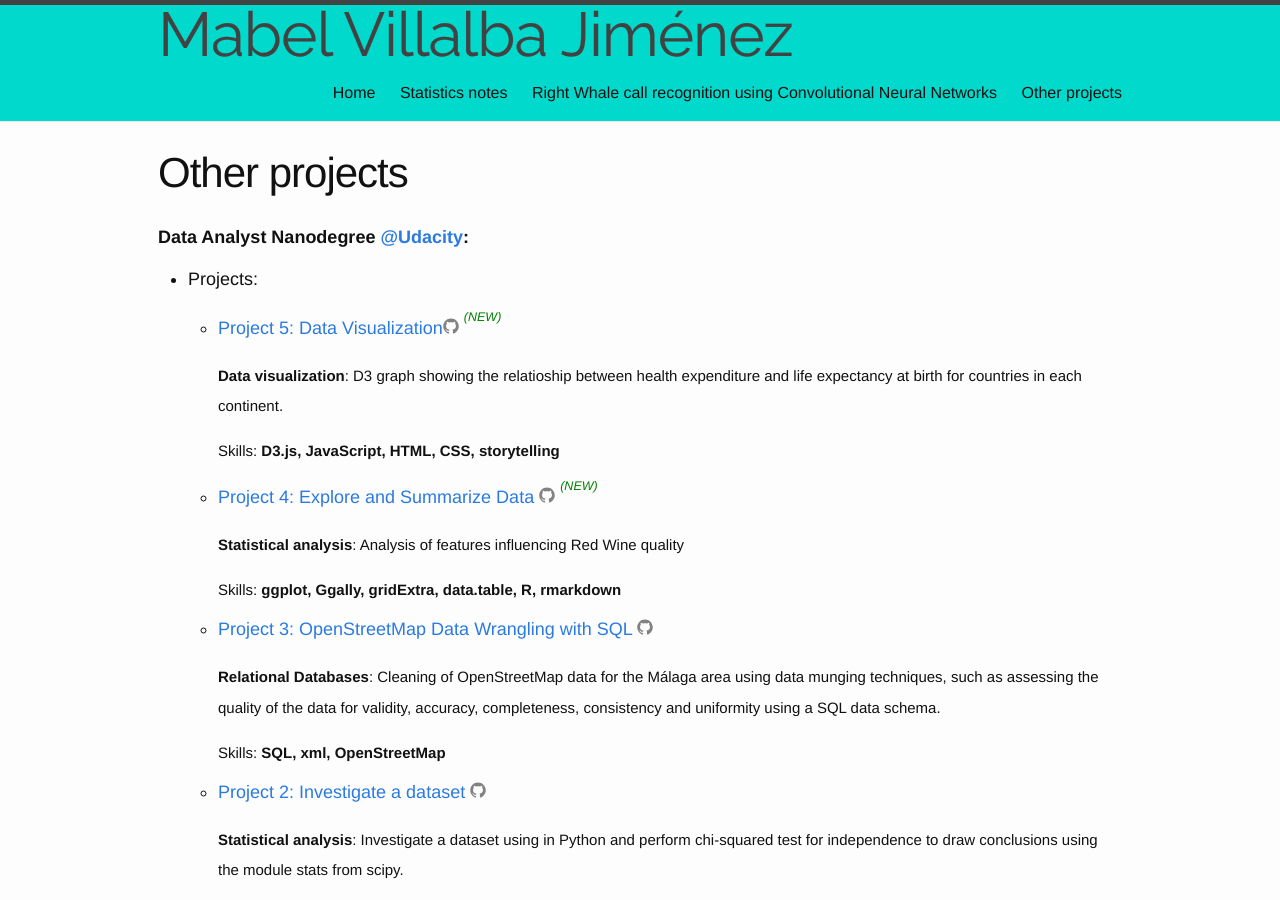
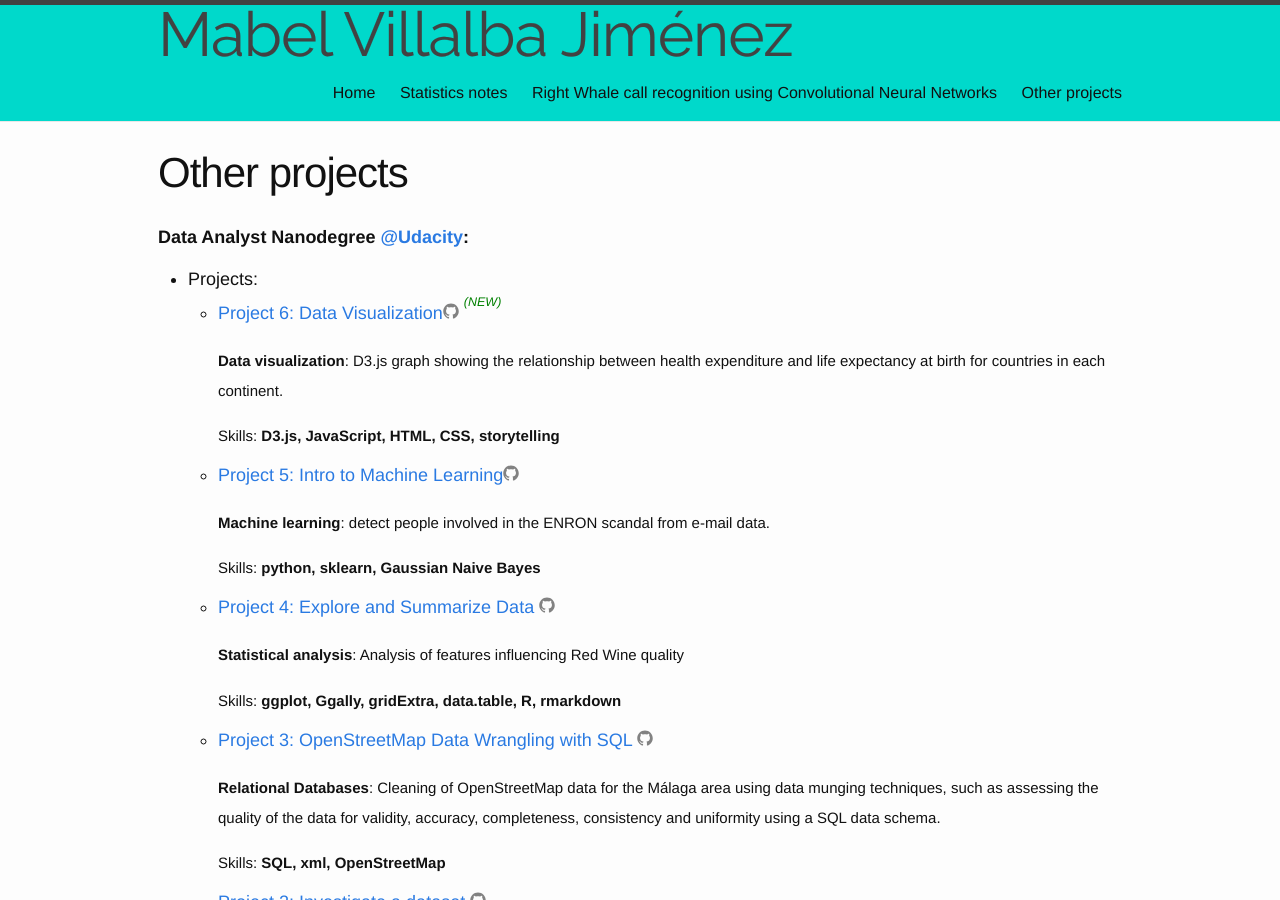
Before and after one commit to mabelvj/mabelvj.github.io, a Jekyll site: the page built from projects.md, in a window 1280 px wide and 900 px high. Built offline with Jekyll 4.4.1, drawn with Linux system fonts in a browser that asks for light colours; some web fonts are replaced; Markdown is read by kramdown in place of the engine named in the settings; comment, search, counter and statistics services are not loaded.

Commit message:
Update projects.md

```diff
--- a/projects.md
+++ b/projects.md
@@ -7,16 +7,24 @@ navigation_weight: 4
 **Data Analyst Nanodegree [@Udacity](https://www.udacity.com):**
 
 - Projects:
+	- [Project 6: Data Visualization](http://bl.ocks.org/mabelvj/e35a77e8719c881f5567b7da1df43d53)[{%include icon-github.svg%}](https://github.com/mabelvj/data-analyst-nanodegree/tree/master/P6--data-visualization/P6) <span style="color:green"><sup><sup>*(NEW)* </sup></sup></span>
 
-	- [Project 5: Data Visualization](http://bl.ocks.org/mabelvj/e35a77e8719c881f5567b7da1df43d53)[{%include icon-github.svg%}](https://github.com/mabelvj/data-analyst-nanodegree/tree/master/P5-data-visualization) <span style="color:green"><sup><sup>*(NEW)* </sup></sup></span>
-
-		<sub> **Data visualization**: D3 graph showing the relatioship between health expenditure and life expectancy at birth for countries in each continent.</sub>
+		<sub> **Data visualization**: D3.js graph showing the relationship between health expenditure and life expectancy at birth for countries in each continent.</sub>
 
 		<sub>Skills: **D3.js, JavaScript, HTML, CSS, storytelling** </sub>
 
 
 
-	- [Project 4: Explore and Summarize Data](https://rawgit.com/mabelvj/data-analyst-nanodegree/master/P4-explore-and-summarize-data/P4-Analysis_of_a_dataset.html) [{%include icon-github.svg%}](https://github.com/mabelvj/data-analyst-nanodegree/tree/master/P4-explore-and-summarize-data) <span style="color:green"><sup><sup>*(NEW)* </sup></sup></span>
+
+	- [Project 5: Intro to Machine Learning](https://rawgit.com/mabelvj/data-analyst-nanodegree/master/P5-intro-to-machine-learning/README.html)[{%include icon-github.svg%}](https://github.com/mabelvj/data-analyst-nanodegree/tree/master/P5-intro-to-machine-learning)
+
+		<sub> **Machine learning**: detect people involved in the ENRON scandal from e-mail data.</sub>
+
+		<sub>Skills: **python, sklearn, Gaussian Naive Bayes** </sub>
+
+
+
+	- [Project 4: Explore and Summarize Data](https://rawgit.com/mabelvj/data-analyst-nanodegree/master/P4-explore-and-summarize-data/P4-Analysis_of_a_dataset.html) [{%include icon-github.svg%}](https://github.com/mabelvj/data-analyst-nanodegree/tree/master/P4-explore-and-summarize-data)
 
 		<sub> **Statistical analysis**: Analysis of features influencing Red Wine quality</sub>
 
```
